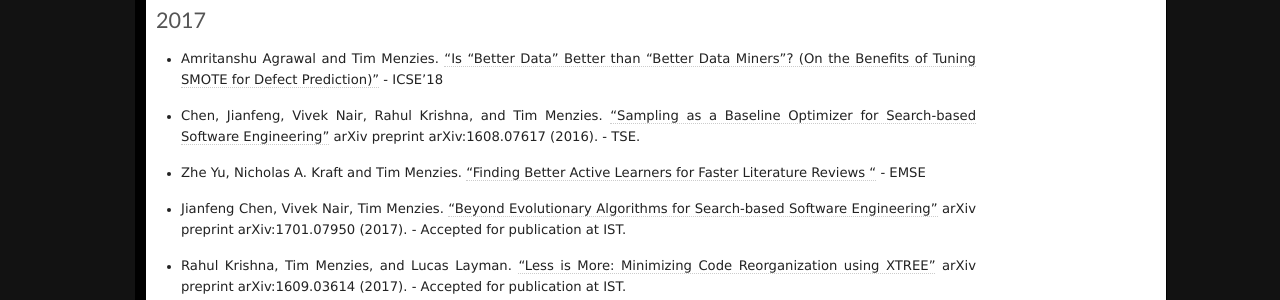
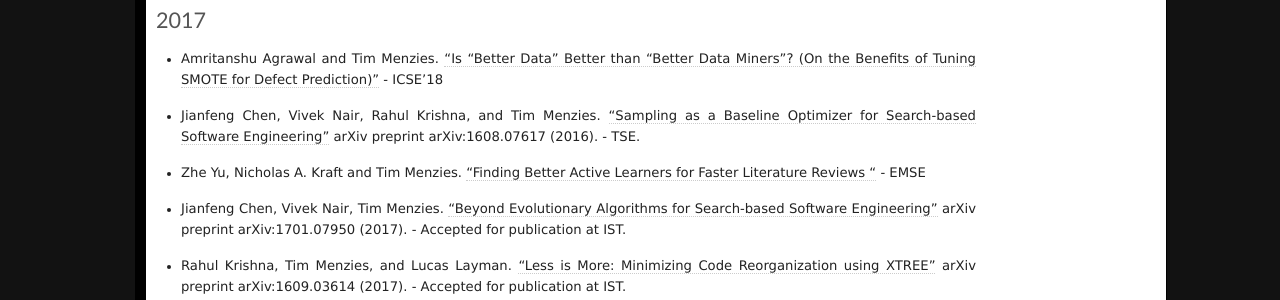
Before and after one commit to ai-se/ai-se.github.io, a Jekyll site: the page built from papers/_posts/2016-12-31-Papers.md, in a window 1280 px wide and 900 px high, scrolled down 1192 px. Shown: the part 152-452 px from the top of the window. Built offline with Jekyll 4.4.1, drawn with Linux system fonts in a browser that asks for light colours.

```diff
--- a/papers/_posts/2016-12-31-Papers.md
+++ b/papers/_posts/2016-12-31-Papers.md
@@ -26,7 +26,7 @@ excerpt: ""
 
 + Amritanshu Agrawal and Tim Menzies. ["Is "Better Data" Better than "Better Data Miners"? (On the Benefits of Tuning SMOTE for Defect Prediction)"](https://arxiv.org/pdf/1705.03697.pdf) -  ICSE'18
 
-+ Chen, Jianfeng, Vivek Nair, Rahul Krishna, and Tim Menzies.  ["Sampling as a Baseline Optimizer for Search-based Software Engineering"](https://arxiv.org/abs/1608.07617) arXiv preprint arXiv:1608.07617 (2016). - TSE.
++ Jianfeng Chen, Vivek Nair, Rahul Krishna, and Tim Menzies.  ["Sampling as a Baseline Optimizer for Search-based Software Engineering"](https://arxiv.org/abs/1608.07617) arXiv preprint arXiv:1608.07617 (2016). - TSE.
 
 + Zhe Yu, Nicholas A. Kraft and Tim Menzies. ["Finding Better Active Learners for Faster Literature Reviews
 "](https://arxiv.org/pdf/1612.03224) -  EMSE
```
